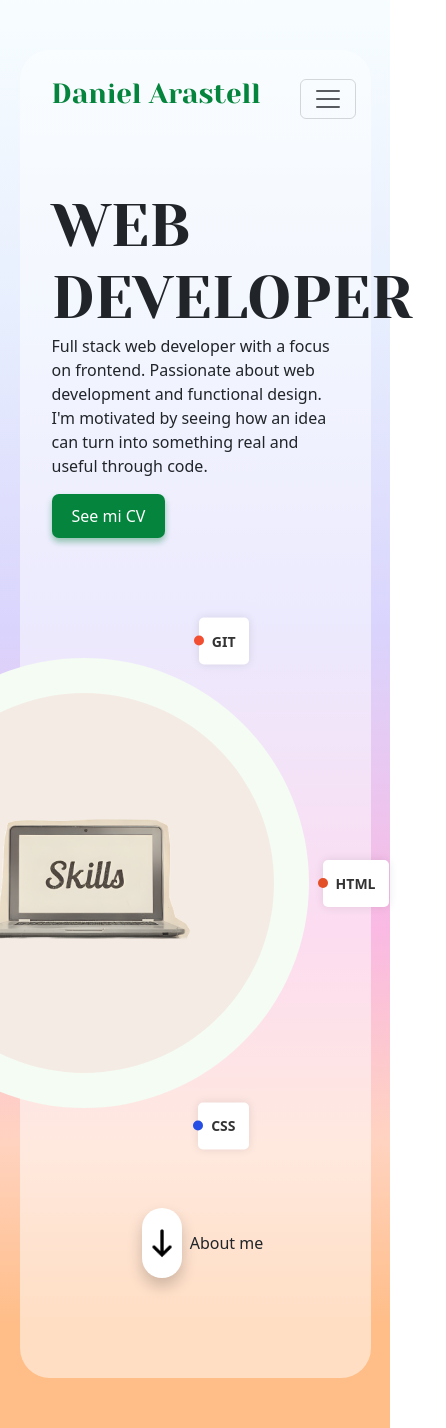
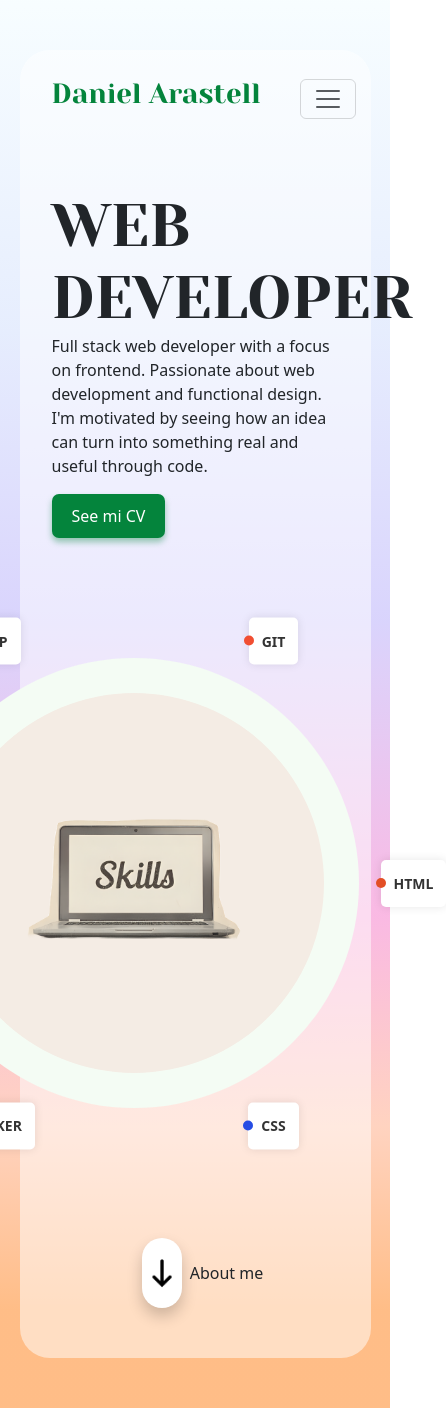
Before and after one commit to Daani04/ProfessionalProfile2025, an Angular app: page /home in a window 390 px wide. Shown: the whole page, 446 px wide, since content can reach past the window. Built offline with nearby package versions, Linux system fonts and the light colour scheme.

Commit message:
Terminando responsive en home

```diff
--- a/src/app/view/home/home.component.css
+++ b/src/app/view/home/home.component.css
@@ -189,13 +189,30 @@ button:hover {
     max-width: 100%;
   }
 
+  #profileContainer {
+    margin-bottom: 50px;
+    margin-top: 130px;
+  }
+
+
   #cont-skills {
     margin-top: 100px;
+    justify-content: center !important;
+    padding-right: 0 !important;
+    width: auto;
+    max-width: 450px;
+    margin-left: auto;
+    margin-right: auto;
   }
 
-  #profileContainer {
-    margin-bottom: 100px;
-    margin-top: 100px;
+  .tech-name {
+    position: absolute;
+    margin: 0;
+
+    transform:
+      rotate(var(--angle))
+      translate(var(--radius))
+      rotate(calc(-1 * var(--angle)));
   }
 
 }
```
